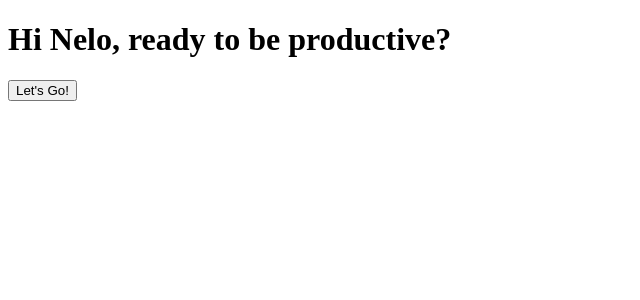
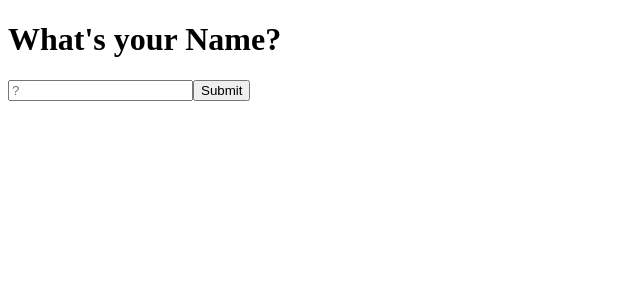
Before and after one commit to Nelo-cmd/to-do-list, a React (Create React App) app in the folder to-do-list/: page / in a window 1280 px wide. Shown: the top 300 px of the page, without its empty margins (0-640 px from the left). Built offline with nearby package versions, Linux system fonts and the light colour scheme.

Commit message:
debugging, and added task editing features

```diff
--- a/to-do-list/src/components/HomePage.js
+++ b/to-do-list/src/components/HomePage.js
@@ -2,11 +2,18 @@ import "../App.css";
 import React, { useState, useEffect } from "react";
 
 function HomePage() {
-  //to hold the tasks
-  const [tasks, setTasks] = useState([]);
-  const [taskInput, setTaskInput] = useState("");
+  // To hold the tasks
+  const [tasks, setTasks] = useState(() => {
+    return JSON.parse(localStorage.getItem("tasks")) || [];
+  });
 
-  //to get the tasks for the local storage. Note: the '[]' is a dependency. sort of like an event listener, like it waits for a change in whatever is in that bracket.
+  const [taskInput, setTaskInput] = useState(""); // To hold the new task input
+  const [isEditing, setIsEditing] = useState(false); // To track if a task is being edited
+  const [editIndex, setEditIndex] = useState(null); // To store the index of the task being edited
+  const [editInput, setEditInput] = useState(""); // To hold the edited task input
+
+  // To get the tasks from local storage. Note: the '[]' is a dependency.
+  // It's sort of like an event listener, waiting for changes in whatever is inside that bracket.
   useEffect(() => {
     try {
       const storedTasks = JSON.parse(localStorage.getItem("tasks"));
@@ -20,36 +27,70 @@ function HomePage() {
     }
   }, []);
 
-  //to store tasks in local storage
+  // To store tasks in local storage whenever the tasks state changes
   useEffect(() => {
     localStorage.setItem("tasks", JSON.stringify(tasks));
   }, [tasks]);
 
-  //this is to handle the adding of the task to local storage on button click.
+  // This is to handle the adding of a task to local storage on button click.
   const HandleAddTask = (event) => {
     event.preventDefault();
     if (taskInput.trim().length < 3) {
-      alert("Text should be more than 7 characters");
+      alert("Text should be more than 3 characters"); // If the input field is less than 3, tell the user
       return;
-    } // If the input field is less than 7, tell the user
+    }
     setTasks([...tasks, taskInput.trim()]);
-    setTaskInput("");
+    setTaskInput(""); // Clear the input field
   };
 
+  // This is to handle the deletion of a task
   const HandleDeleteTask = (index) => {
     const updatedTasks = tasks.filter((_, i) => i !== index); // Create a new array without the deleted task
     setTasks(updatedTasks); // Update the tasks state
   };
 
+  // This is to handle editing a task
+  const HandleEditTask = (index) => {
+    setIsEditing(true); // Enable editing mode
+    setEditIndex(index); // Store the index of the task being edited
+    setEditInput(tasks[index]); // Populate the edit input with the current task's text
+  };
+
+  // This is to handle saving the edited task
+  const HandleSaveEdit = (event) => {
+    event.preventDefault();
+    if (editInput.trim().length < 3) {
+      alert("Edited text should be more than 3 characters"); // If the edited input is less than 3, tell the user
+      return;
+    }
+    const updatedTasks = tasks.map((task, i) =>
+      i === editIndex ? editInput.trim() : task
+    ); // Update the specific task
+    setTasks(updatedTasks);
+    setIsEditing(false); // Exit editing mode
+    setEditIndex(null); // Clear the edit index
+    setEditInput(""); // Clear the edit input
+  };
+
+  // This is to handle canceling the edit process
+  const HandleCancelEdit = () => {
+    setIsEditing(false); // Exit editing mode
+    setEditIndex(null); // Clear the edit index
+    setEditInput(""); // Clear the edit input
+  };
+
   return (
     <>
-      <></>
+      {/* Task List */}
       <ul className="task_list">
         {tasks.map((task, index) => (
           <li key={index}>
             {task}
+            <button id="edit_button" onClick={() => HandleEditTask(index)}>
+              Edit
+            </button>
             <input
-              id="button"
+              id="delete_button"
               type="checkbox"
               onClick={() => HandleDeleteTask(index)}
             />
@@ -57,18 +98,38 @@ function HomePage() {
         ))}
       </ul>
 
+      {/* Add Task Form */}
       <form id="add_task" onSubmit={HandleAddTask}>
         <input
           value={taskInput}
           id="task_input"
-          type="Textbox"
+          type="text"
           placeholder="Add Task Here"
           onChange={(event) => setTaskInput(event.target.value)}
         />
-        <button id="button" type="submit">
+        <button id="add_button" type="submit">
           Add Task
         </button>
       </form>
+
+      {/* Edit Task Form (only visible during editing) */}
+      {isEditing && (
+        <form id="edit_task" onSubmit={HandleSaveEdit}>
+          <input
+            value={editInput}
+            id="edit_input"
+            type="text"
+            placeholder="Edit Task Here"
+            onChange={(event) => setEditInput(event.target.value)}
+          />
+          <button id="save_button" type="submit">
+            Save
+          </button>
+          <button id="cancel_button" type="button" onClick={HandleCancelEdit}>
+            Cancel
+          </button>
+        </form>
+      )}
     </>
   );
 }
--- a/to-do-list/src/components/TodoApp.js
+++ b/to-do-list/src/components/TodoApp.js
@@ -1,19 +1,48 @@
+import { useState } from "react";
 import { useNavigate } from "react-router-dom";
 
 function Entry() {
   const navigate = useNavigate();
+  const [message, setMessage] = useState("What's your Name?");
+  const [buttonText, setButtonText] = useState("Submit");
+  const [name, setName] = useState("");
+  const [isSubmitted, setIsSubmitted] = useState(false);
 
-  const HandleClick = () => {
+  const HandleStart = () => {
     navigate("/Homepage");
   };
+
+  const HandleSubmit = (event) => {
+    event.preventDefault();
+    if (buttonText === "Submit") {
+      if (name.trim() === "") {
+        alert("We need a name, hun.");
+        return;
+      }
+      setIsSubmitted(true);
+      setMessage(`Hi ${name}, are you ready to be productive?`);
+      setButtonText("Let's go!");
+    } else {
+      HandleStart();
+    }
+  };
+
   return (
-    <>
-      <></>
-      <h1>Hi Nelo, ready to be productive?</h1>
-      <button className="entry-button" onClick={HandleClick}>
-        Let's Go!
+    <form>
+      <h1>{message}</h1>
+      {!isSubmitted && (
+        <input
+          placeholder="?"
+          type="text"
+          id="message"
+          value={name}
+          onChange={(event) => setName(event.target.value)}
+        />
+      )}
+      <button id="submit" onClick={HandleSubmit}>
+        {buttonText}
       </button>
-    </>
+    </form>
   );
 }
 
```
